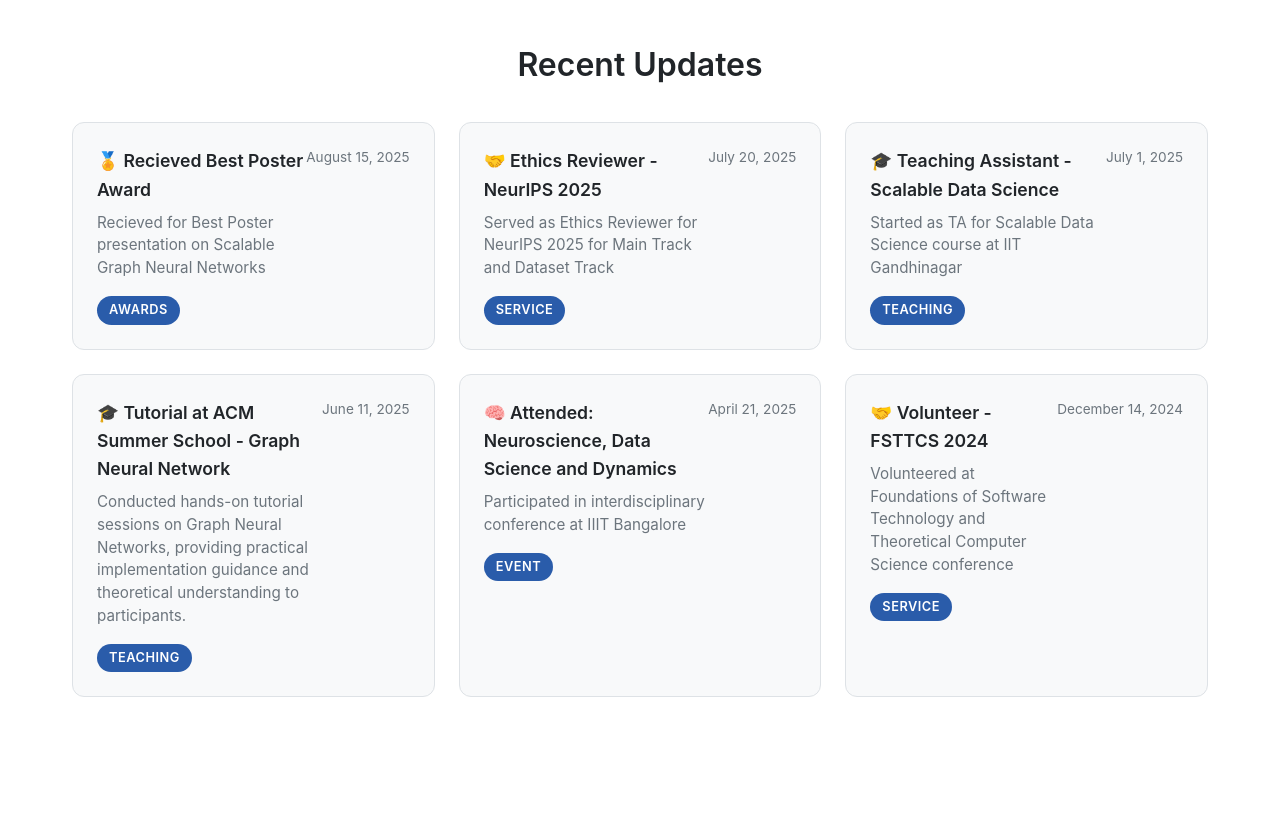
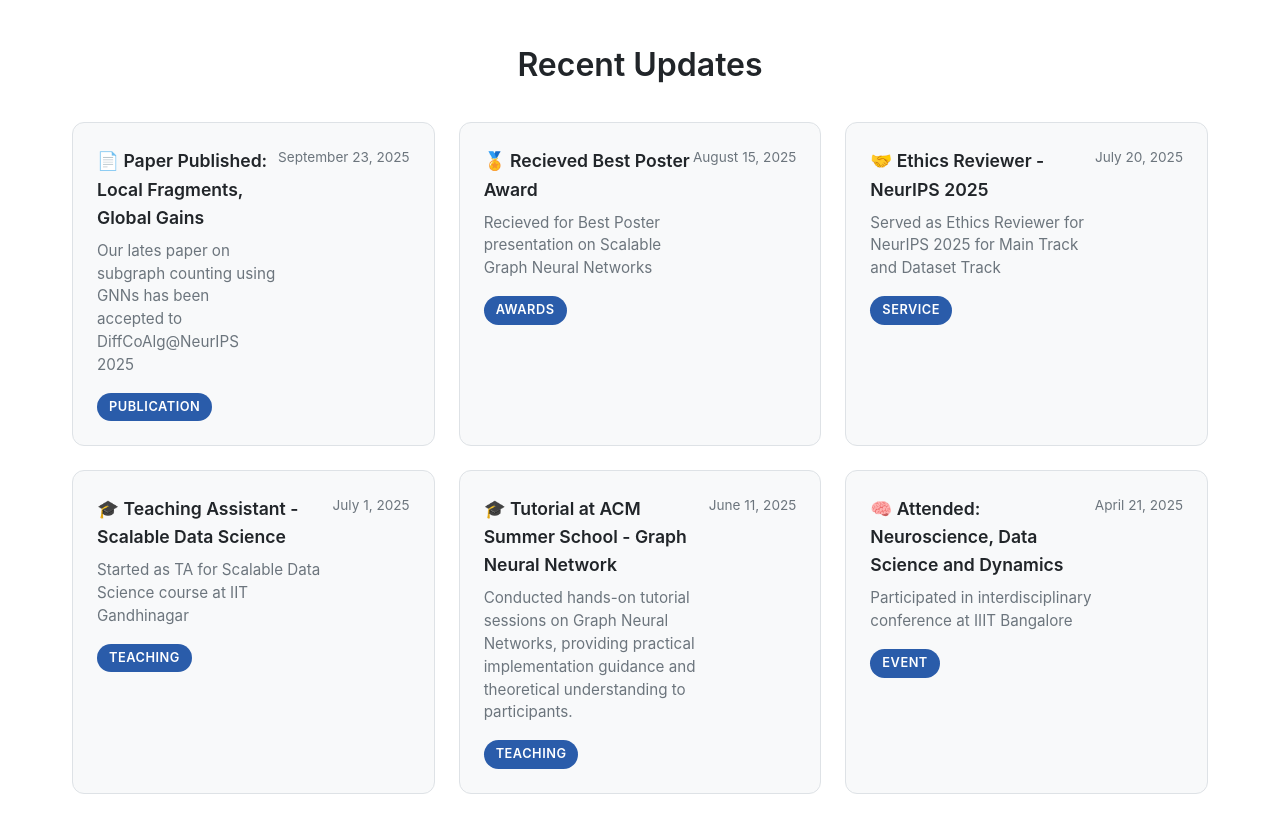
Before and after one commit to Roy-Shubhajit/Roy-Shubhajit.github.io, a plain HTML site: page index.html in a window 1280 px wide. Shown: the part 840-1672 px from the top of the page. Before the commit the page ends 1633 px from the top, so only its background shows below. Drawn offline with Linux system fonts and the light colour scheme.

Commit message:
Updated publication and recent updates with new paper details.

```diff
--- a/script.js
+++ b/script.js
@@ -103,6 +103,14 @@ class PortfolioApp {
         if (!container) return;
 
         const recentUpdates = [
+            {
+                title: "Paper Published: Local Fragments, Global Gains",
+                description: "Our lates paper on subgraph counting using GNNs has been accepted to DiffCoAlg@NeurIPS 2025",
+                date: "2025-09-23",
+                type: "publication",
+                link: "publications.html",
+                icon: "📄"
+            },
             {
                 title: "Recieved Best Poster Award",
                 description: "Recieved for Best Poster presentation on Scalable Graph Neural Networks",
```
Also changed, not shown: publications.html (+3 -3 lines).
